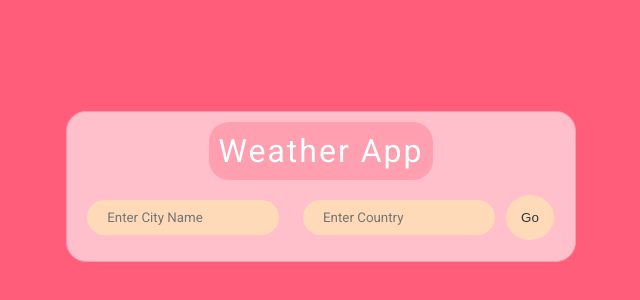
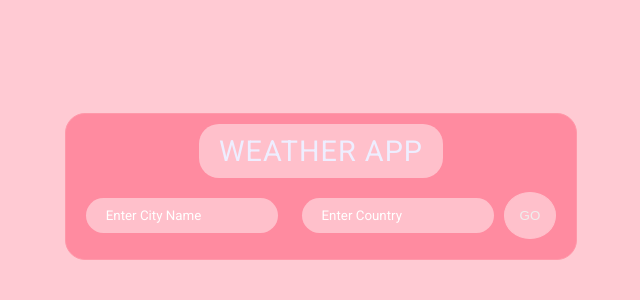
Before and after one commit to TejasDewett/weather-app, a React (Create React App) app: page / in a window 1280 px wide. Shown: the part 214-514 px from the top of the page, without its empty margins (319-959 px from the left). Built offline with nearby package versions, Linux system fonts and the light colour scheme.

Commit message:
Add files via upload

```diff
--- a/src/index.css
+++ b/src/index.css
@@ -5,7 +5,7 @@
 }
 
 body {
-  background-color: #ff5d7a;
+  background-color: rgba(255, 192, 203, 0.834);
   font-family: 'roboto', sans-serif;
   display: flex;
   flex-direction: column;
@@ -20,18 +20,19 @@ body {
 .weather {
   border: 1px solid rgb(255, 152, 169);
   border-radius: 20px;
-  background-color: pink;
+  background-color: #ff8ba0;
   padding: 20px 20px 20px 20px;
 }
 
 .weather .title {
-  font-size: 2rem;
-  letter-spacing: 2px;
-  background-color: rgba(255, 152, 169, 0.8);
-  padding: 10px 10px;
+  font-size: 1.8rem;
+  letter-spacing: 1px;
+  background-color: pink;
+  padding: 10px 20px;
   border: none;
   border-radius: 20px;
-  color: #eff;
+  color: #eef;
+  text-transform: uppercase;
 }
 
 .weather form input {
@@ -39,10 +40,14 @@ body {
   margin-top: 30px;
   margin-bottom: 5px;
   padding: 10px 20px;
-  background-color: peachpuff;
-  color: #333;
+  background-color: pink;
+  color: #fff;
   border: none;
   border-radius: 20px;
+}
+
+.weather form input::placeholder {
+  color: #fff;
 }
 
 .weather form input:focus {
@@ -51,15 +56,21 @@ body {
 
 .weather form .getweather {
   margin-left: 10px;
+  cursor: pointer;
   padding: 15px 15px;
   border: 1px solid pink;
-  color: #333;
+  color: #eee;
+  text-transform: uppercase;
   border-radius: 50%;
-  background-color: peachpuff;
+  background-color: pink;
+}
+
+.weather form .getweather:hover {
+  transform: scale(1.02);
 }
 
 .weather form .getweather:active {
-  transform: scale(0.98);
+  transform: translateY(4%);
 }
 
 .displayweather {
```
